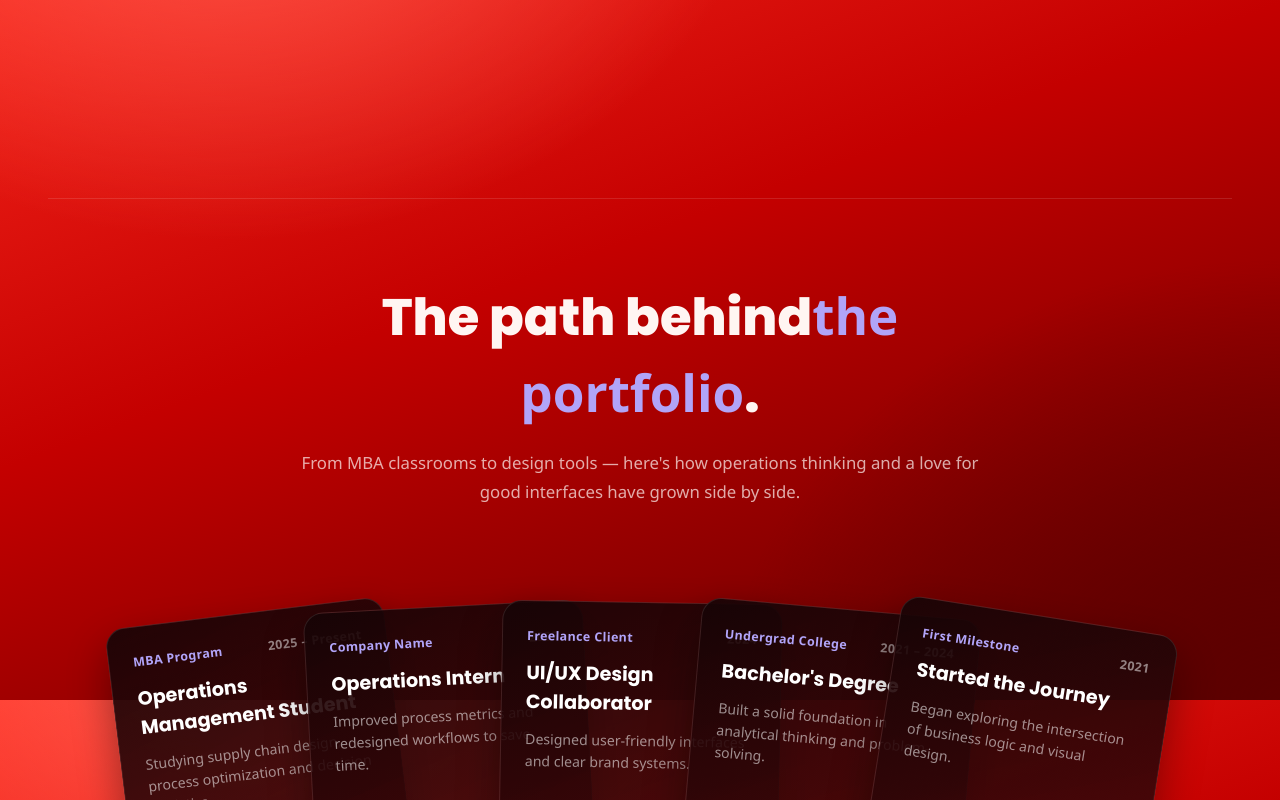
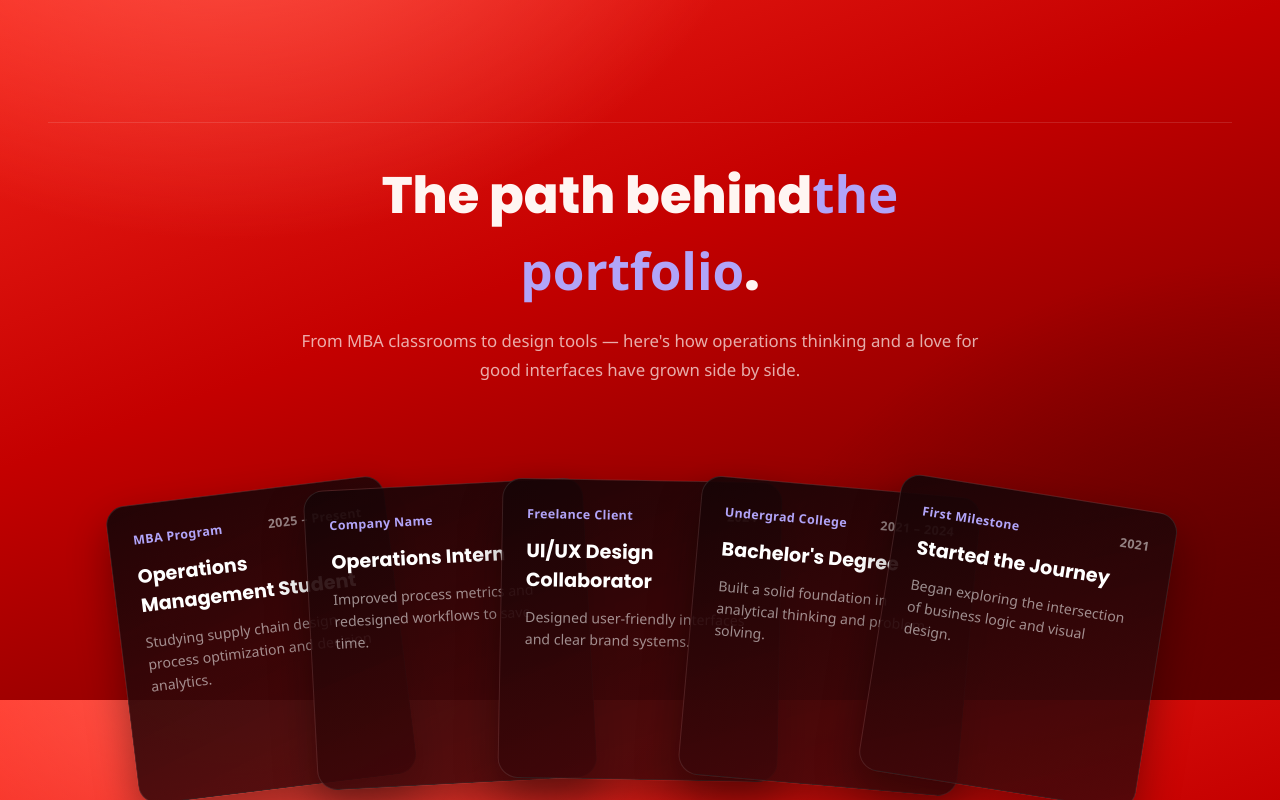
Before and after one commit to nrudrrr-ops/my-portfolio, a React (Create React App) app: page / in a window 1280 px wide. Shown: the part 4100-4900 px from the top of the page. Built offline with nearby package versions, Linux system fonts and the light colour scheme.

Commit message:
fix section spacing

```diff
--- a/src/App.css
+++ b/src/App.css
@@ -885,6 +885,8 @@ a { color: inherit; text-decoration: none; }
   .stats-row { margin-top: 40px; padding-top: 0; }
   .frame { padding: 24px 24px 48px; }
   .projects-section { margin-top: 80px; padding-top: 70px; }
+  .journey-section { margin-top: 80px; padding-top: 70px; }
+  .internship-section { margin-top: 80px; padding-top: 70px; }
   .projects-heading { grid-template-columns: 1fr; gap: 24px; }
   .projects-heading h2 br { display: initial; }
   .project-card,
@@ -908,6 +910,9 @@ a { color: inherit; text-decoration: none; }
   .badge { right: 4px; bottom: 20px; width: 76px; height: 76px; }
   .title-area { padding: 40px 0 250px; }
   .projects-section { margin-top: 50px; padding: 58px 0 80px; }
+  .journey-section { margin-top: 50px; padding-top: 58px; }
+  .internship-section { margin-top: 50px; padding-top: 58px; }
+  .featured-wrap { margin-top: 50px; padding-top: 58px; }
   .projects-heading { margin-bottom: 34px; }
   .projects-heading h2 { font-size: clamp(2.7rem,14vw,4.2rem); }
   .project-card,
@@ -1066,9 +1071,11 @@ a { color: inherit; text-decoration: none; }
   }
 }
 .journey-section {
-  margin-top: 100px;
-  padding-top: 80px;
+  margin-top: 24px;
+  padding-top: 34px;
   border-top: 1px solid rgba(255,255,255,0.12);
+  position: relative;
+  z-index: 3;
 }
 
 .journey-heading { max-width: 720px; margin: 0 auto 56px; text-align: center; }
@@ -1153,8 +1160,8 @@ a { color: inherit; text-decoration: none; }
 ════════════════════════════════════════════════════════ */
 
 .featured-wrap {
-  margin-top: 80px;
-  padding-top: 64px;
+  margin-top: 24px;
+  padding-top: 34px;
   border-top: 1px solid rgba(255,255,255,0.12);
   position: relative;
   z-index: 3;
@@ -1440,7 +1447,7 @@ a { color: inherit; text-decoration: none; }
 @media (max-width: 960px) {
   .featured-body { grid-template-columns: 68px 1fr; gap: 18px; }
   .thumb-btn { width: 54px; height: 54px; }
-  .featured-wrap { margin-top: 60px; }
+  .featured-wrap { margin-top: 80px; padding-top: 70px; }
 }
 
 @media (max-width: 640px) {
@@ -1523,9 +1530,11 @@ a { color: inherit; text-decoration: none; }
    INTERNSHIP SECTION — Aditya Birla
 ═══════════════════════════════════════════════════════ */
 .internship-section {
-  margin-top: 100px;
-  padding-top: 80px;
+  margin-top: 24px;
+  padding-top: 34px;
   border-top: 1px solid rgba(255,255,255,0.12);
+  position: relative;
+  z-index: 3;
 }
 
 .internship-heading { max-width: 720px; margin: 0 auto 48px; text-align: center; position: relative; }
```
